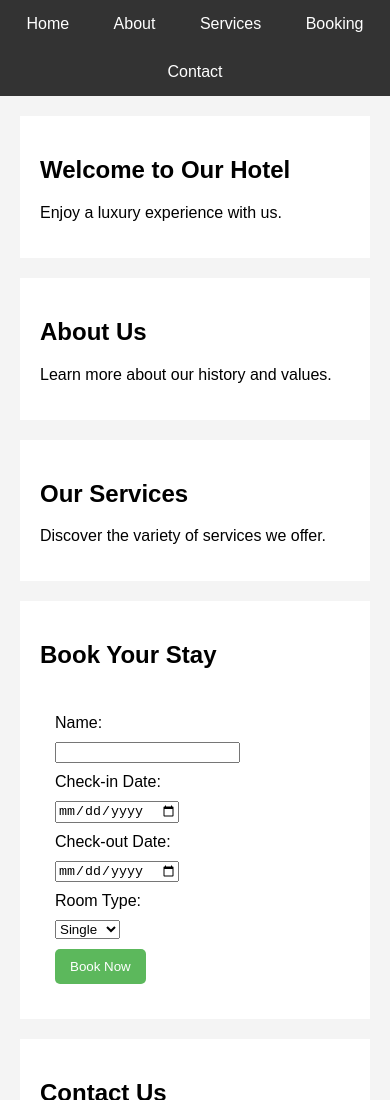
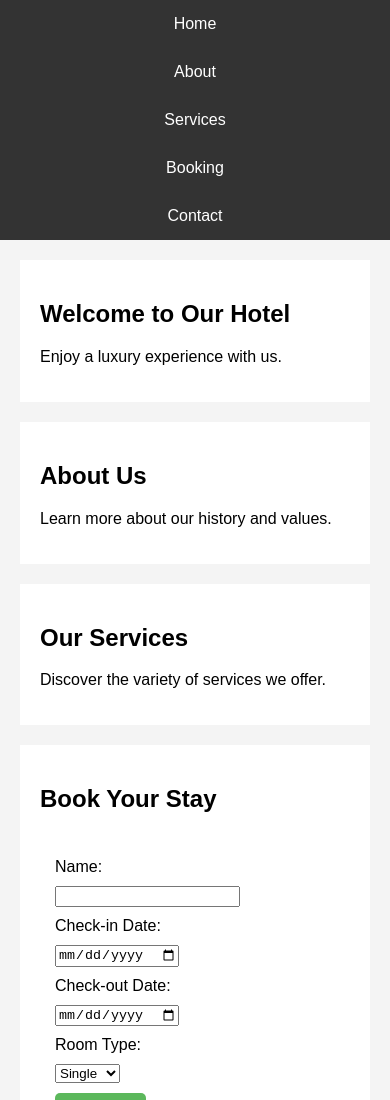
Before and after one commit to Jabrahamjohn/HMS, a plain HTML site: page index.html in a window 390 px wide. Shown: the top 1100 px of the page. Drawn offline with Linux system fonts and the light colour scheme.

Commit message:
this is the foundation of this hotel

```diff
--- a/index.html
+++ b/index.html
@@ -56,6 +56,17 @@
   }
   input[type="submit"]:hover {
     background-color: #4cae4c;
+  }
+
+  /* Responsive Styles */
+  @media screen and (max-width: 768px) {
+    nav ul{
+        display: block;
+    }
+    nav ul li {
+      display: block;
+    }
+
   }
 </style>
 </head>
```
